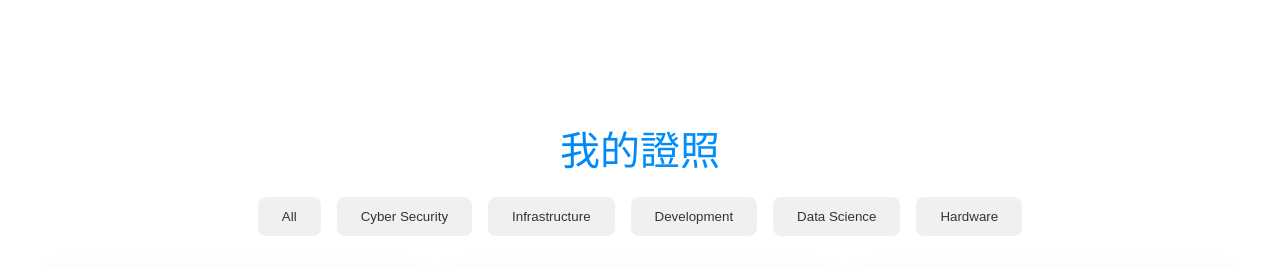
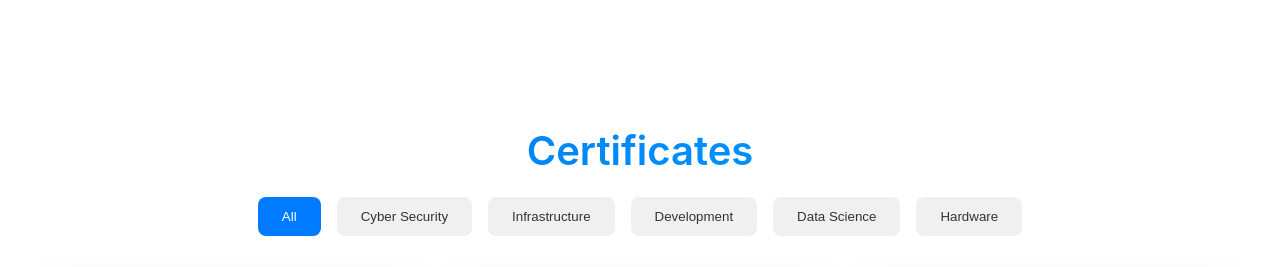
Before and after one commit to Lung-Yu/Lung-Yu.github.io, a React (Vite) app: page / in a window 1280 px wide. Shown: the part 3420-3687 px from the top of the page. Built offline with nearby package versions, Linux system fonts and the light colour scheme; grey boxes are pictures that could not be loaded.

Commit message:
feat: 新增多語言支持於證書列表和證書模態，更新相關翻譯檔案

```diff
--- a/src/features/certificates/components/CertificateList.tsx
+++ b/src/features/certificates/components/CertificateList.tsx
@@ -3,8 +3,10 @@ import { useCertificates } from '../hooks/useCertificates';
 import { Certificate } from '../types';
 import CertificateModal from './CertificateModal';
 import '../styles/Certificates.css';
+import { useTranslation } from 'react-i18next';
 
 const CertificateList = () => {
+  const { t } = useTranslation('certificates');
   const { certificates, categories } = useCertificates();
   const [selectedCategory, setSelectedCategory] = useState<string>('All');
   const [selectedCertificate, setSelectedCertificate] = useState<Certificate | null>(null);
@@ -15,11 +17,16 @@ const CertificateList = () => {
 
   return (
     <section className="certificates">
-      <h2>我的證照</h2>
+      <h2>{t('title')}</h2>
+      <p>{t('description')}</p>
       <div className="categories">
         {categories.map((category, index) => (
-          <button key={index} onClick={() => setSelectedCategory(category)}>
-            {category}
+          <button
+            key={index}
+            onClick={() => setSelectedCategory(category)}
+            className={selectedCategory === category ? 'active' : ''}
+          >
+            {t(`categories.${category.toLowerCase().replace(' ', '-')}`)}
           </button>
         ))}
       </div>
--- a/src/features/certificates/components/CertificateModal.tsx
+++ b/src/features/certificates/components/CertificateModal.tsx
@@ -3,6 +3,7 @@ import { Certificate } from '../types';
 import '../styles/CertificateModal.css';
 import { FontAwesomeIcon } from '@fortawesome/react-fontawesome';
 import { faTimes } from '@fortawesome/free-solid-svg-icons';
+import { useTranslation } from 'react-i18next';
 
 interface CertificateModalProps {
     certificate: Certificate | null;
@@ -10,6 +11,8 @@ interface CertificateModalProps {
 }
 
 const CertificateModal: React.FC<CertificateModalProps> = ({ certificate, onClose }) => {
+    const { t } = useTranslation('certificates');
+
     if (!certificate) return null;
 
     const handleModalClick = (e: React.MouseEvent<HTMLDivElement>) => {
@@ -31,11 +34,11 @@ const CertificateModal: React.FC<CertificateModalProps> = ({ certificate, onClos
                     </div>
                     <div className="modal-details">
                         <p>{certificate.description}</p>
-                        <p><strong>Institution:</strong> {certificate.institution}</p>
-                        <p><strong>Full Name:</strong> {certificate.fullName}</p>
-                        <p><strong>Abbreviation:</strong> {certificate.abbreviation}</p>
-                        <p><strong>Obtained At:</strong> {certificate.obtainedAt}</p>
-                        {certificate.expiryDate && <p><strong>Expiry Date:</strong> {certificate.expiryDate}</p>}
+                        <p><strong>{t('institution')}:</strong> {certificate.institution}</p>
+                        <p><strong>{t('fullName')}:</strong> {certificate.fullName}</p>
+                        <p><strong>{t('abbreviation')}:</strong> {certificate.abbreviation}</p>
+                        <p><strong>{t('obtainedAt')}:</strong> {certificate.obtainedAt}</p>
+                        {certificate.expiryDate && <p><strong>{t('expiryDate')}:</strong> {certificate.expiryDate}</p>}
                     </div>
                 </div>
             </div>
--- a/src/i18n/i18n.ts
+++ b/src/i18n/i18n.ts
@@ -21,6 +21,8 @@ import consultantEN from './locales/en/consultant.json';
 import consultantTW from './locales/zh-TW/consultant.json';
 import cvEN from './locales/en/cv.json';
 import cvTW from './locales/zh-TW/cv.json';
+import certificatesEN from './locales/en/certificates.json';
+import certificatesTW from './locales/zh-TW/certificates.json';
 
 const resources = {
   en: {
@@ -32,7 +34,8 @@ const resources = {
     services: servicesEN,
     projectsData: projectsDataEN,
     consultant: consultantEN,
-    cv: cvEN
+    cv: cvEN,
+    certificates: certificatesEN
   },
   'zh-TW': {
     common: commonTW,
@@ -43,7 +46,8 @@ const resources = {
     services: servicesTW,
     projectsData: projectsDataTW,
     consultant: consultantTW,
-    cv: cvTW
+    cv: cvTW,
+    certificates: certificatesTW
   }
 };
 
--- /dev/null
+++ b/src/i18n/locales/en/certificates.json
@@ -0,0 +1,16 @@
+{
+  "title": "Certificates",
+  "description": "",
+  "categories": {
+    "all": "All",
+    "cyber-security": "Cyber Security",
+    "development": "Development",
+    "infrastructure": "Infrastructure",
+    "data-science": "Data Science",
+    "hardware": "Hardware"
+  },
+  "actions": {
+    "viewDetails": "View Details",
+    "close": "Close"
+  }
+}
--- /dev/null
+++ b/src/i18n/locales/zh-TW/certificates.json
@@ -0,0 +1,16 @@
+{
+  "title": "證書",
+  "description": "",
+  "categories": {
+    "all": "全部",
+    "cyber-security": "網路安全",
+    "development": "開發",
+    "infrastructure": "基礎設施",
+    "data-science": "資料科學",
+    "hardware": "嵌入式"
+  },
+  "actions": {
+    "viewDetails": "查看詳情",
+    "close": "關閉"
+  }
+}
```
